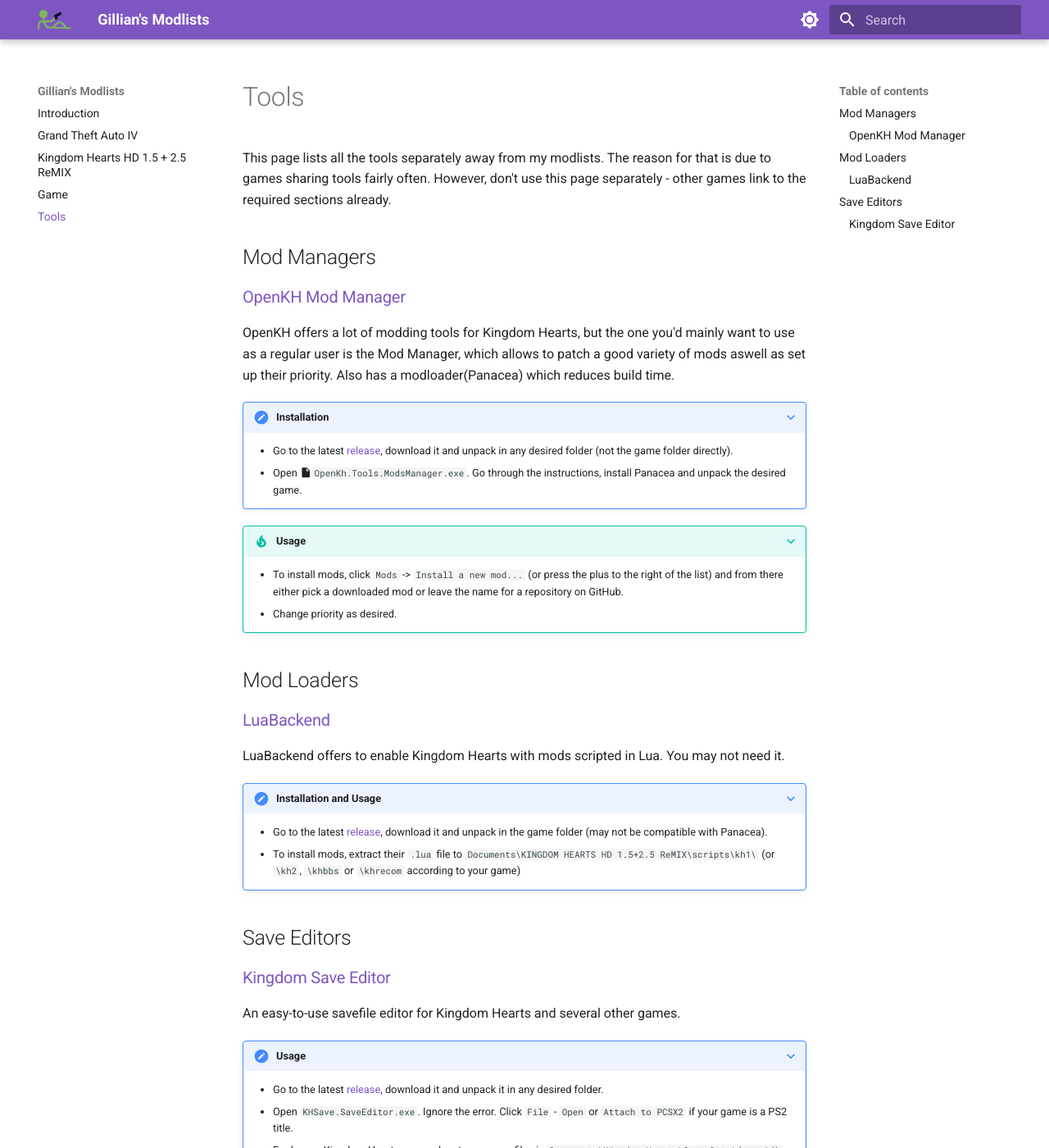
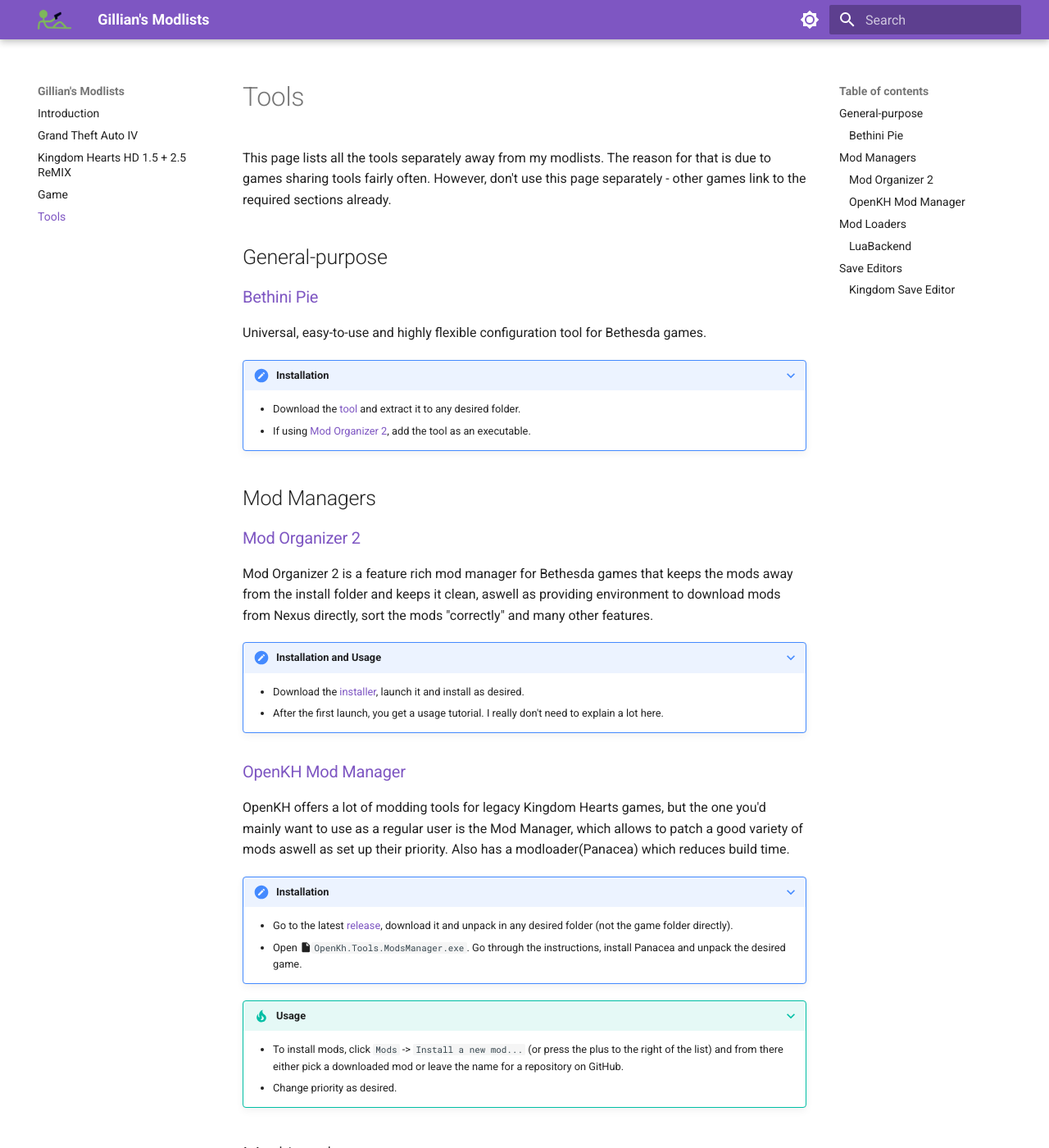
Before and after one commit to gillian-modlists/gillian-modlists.github.io, an MkDocs documentation site: the page built from docs/tools.md, in a window 1280 px wide and 1400 px high. Shown: the whole window at 82% size. Built offline with MkDocs 1.6.1 and Material for MkDocs 9.7.7, drawn with Linux system fonts in a browser that asks for light colours.

Commit message:
add skyrim

```diff
--- a/docs/tools.md
+++ b/docs/tools.md
@@ -4,9 +4,24 @@
 # Tools { data-search-exclude }
 This page lists all the tools separately away from my modlists. The reason for that is due to games sharing tools fairly often. However, don't use this page separately - other games link to the required sections already.
 
+## General-purpose { data-search-exclude }
+### [Bethini Pie](https://www.nexusmods.com/site/mods/631) { data-search-exclude }
+Universal, easy-to-use and highly flexible configuration tool for Bethesda games.
+
+???+ note "Installation"
+    - Download the [tool](https://www.nexusmods.com/site/mods/631?tab=files) and extract it to any desired folder.
+    - If using [Mod Organizer 2](#mod-organizer-2), add the tool as an executable.
+
 ## Mod Managers { data-search-exclude }
+### [Mod Organizer 2](https://www.nexusmods.com/skyrimspecialedition/mods/6194) { data-search-exclude }
+Mod Organizer 2 is a feature rich mod manager for Bethesda games that keeps the mods away from the install folder and keeps it clean, aswell as providing environment to download mods from Nexus directly, sort the mods "correctly" and many other features.
+
+???+ note "Installation and Usage"
+    - Download the [installer](https://www.nexusmods.com/skyrimspecialedition/mods/6194?tab=files), launch it and install as desired.
+    - After the first launch, you get a usage tutorial. I really don't need to explain a lot here.
+
 ### [OpenKH Mod Manager](https://github.com/OpenKH/OpenKh/) { data-search-exclude }
-OpenKH offers a lot of modding tools for Kingdom Hearts, but the one you'd mainly want to use as a regular user is the Mod Manager, which allows to patch a good variety of mods aswell as set up their priority. Also has a modloader(Panacea) which reduces build time.
+OpenKH offers a lot of modding tools for legacy Kingdom Hearts games, but the one you'd mainly want to use as a regular user is the Mod Manager, which allows to patch a good variety of mods aswell as set up their priority. Also has a modloader(Panacea) which reduces build time.
 
 ???+ note "Installation"
     - Go to the latest [release](https://github.com/OpenKH/OpenKh/releases), download it and unpack in any desired folder (not the game folder directly).
@@ -14,6 +29,7 @@
 ???+ tip "Usage"
     - To install mods, click `Mods` -> `Install a new mod...` (or press the plus to the right of the list) and from there either pick a downloaded mod or leave the name for a repository on GitHub.
     - Change priority as desired.
+
 
 ## Mod Loaders { data-search-exclude }
 ### [LuaBackend](https://github.com/Sirius902/LuaBackend/) { data-search-exclude }
```
Also changed, not shown: docs/template.md (+4 -1 lines), docs/grand_theft_auto-iv.md (renamed from docs/grand-theft-auto-iv.md), docs/kingdom_hearts_hd_1.5_plus_2.5_remix.md (renamed from docs/kingdom-hearts-hd-1.5-plus-2.5-remix.md), 1 other file.
